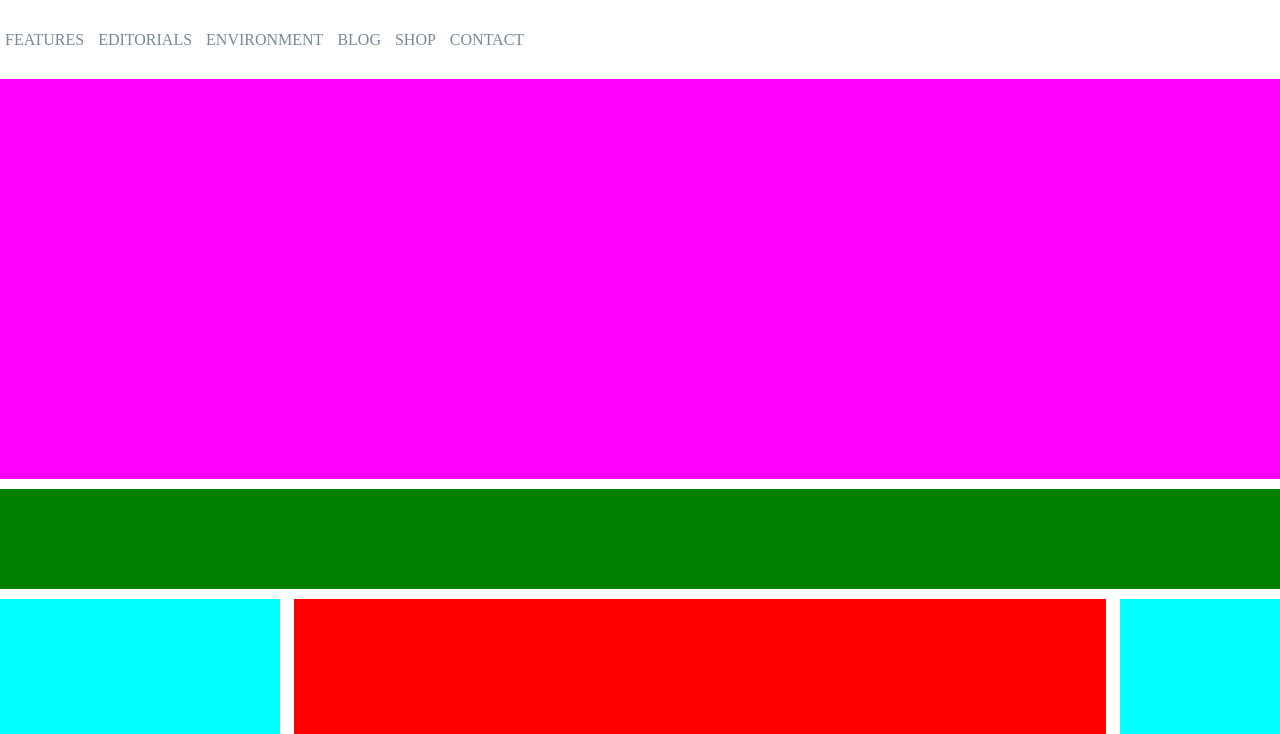
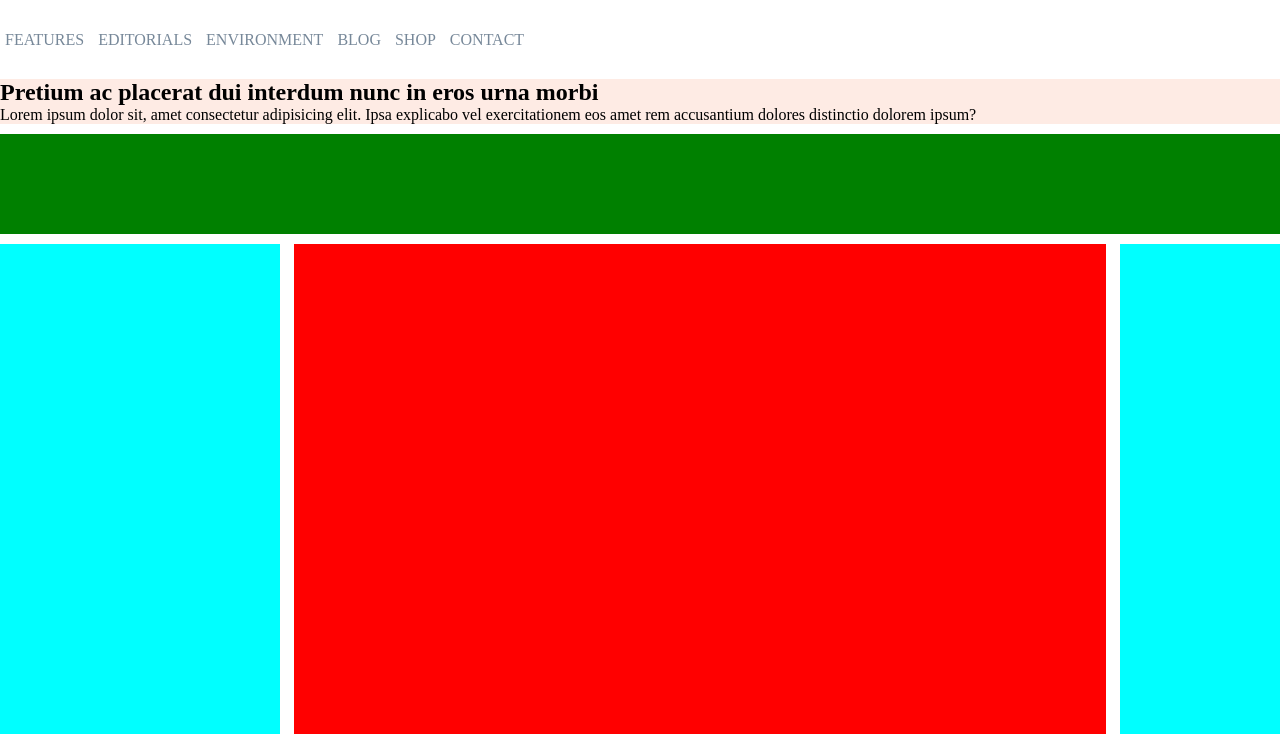
Before and after one commit to Alexxboc/htmlcss-wp, a plain HTML site: page index.html in a window 1280 px wide. Shown: the part 66-800 px from the top of the page. Drawn offline with Linux system fonts and the light colour scheme; files that its build step writes are made by us from their sources.

Commit message:
Create hero image with h2 and p

```diff
--- a/CSS/style.css
+++ b/CSS/style.css
@@ -23,15 +23,12 @@
     background-color: rgb(241, 241, 147);
 } */
 
-main> .hero_img {
+/* main> .hero_img {
     height:400px;
     background-color: fuchsia;
-}
+}  */
 
-body {
-    width: 1400px;
-    margin: auto;
-}
+
 
 div> .title_row {
     height: 100px;
@@ -52,6 +49,10 @@ div> .main_section {
 
 /* </debug rules */
 
+body {
+    width: 1400px;
+    margin: auto;
+}
 
 .logo> img {
     width: 150px;
@@ -69,11 +70,10 @@ nav> a {
     padding: 5px;
 }
 
+.hero_img {
+    background-image: url(../img/banner.jpg);
+}
 
-
-.hero_img {
-
-}
 
 .title_row {
 
--- a/index.html
+++ b/index.html
@@ -32,8 +32,13 @@
 
 
     <main>
+
         <div class="hero_img">
+            <h2>Pretium ac placerat dui interdum nunc in eros urna morbi</h2>
+            <p>Lorem ipsum dolor sit, amet consectetur adipisicing elit. Ipsa explicabo vel exercitationem eos amet rem accusantium dolores distinctio dolorem ipsum?</p>
         </div>
+
+
         <div class="article clearfix">
             <div class="title_row"></div>
             <aside class="aside"></aside>
```
